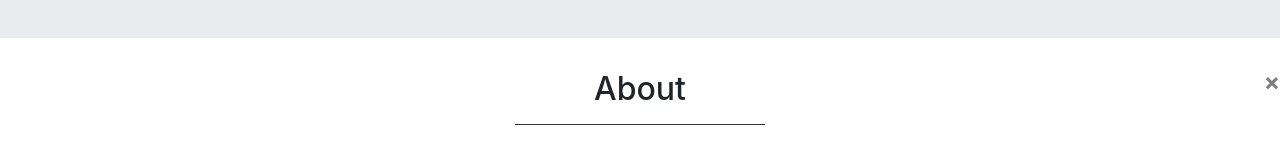
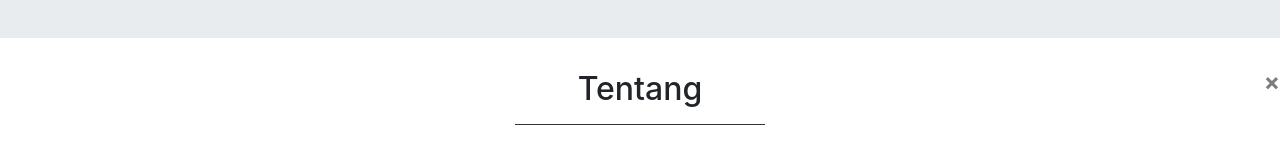
Before and after one commit to ahmadtriandi/newportofolio, a plain HTML site: page index.html in a window 1280 px wide. Shown: the part 537-697 px from the top of the page. Drawn offline with Linux system fonts and the light colour scheme.

Commit message:
mengubah about ke tentang

```diff
--- a/index.html
+++ b/index.html
@@ -56,7 +56,7 @@
     <div class="container">
       <div class="row mb-5">
         <div class="col text-center">
-          <h2>About</h2>
+          <h2>Tentang</h2>
           <hr>
         </div>
       </div>
```
